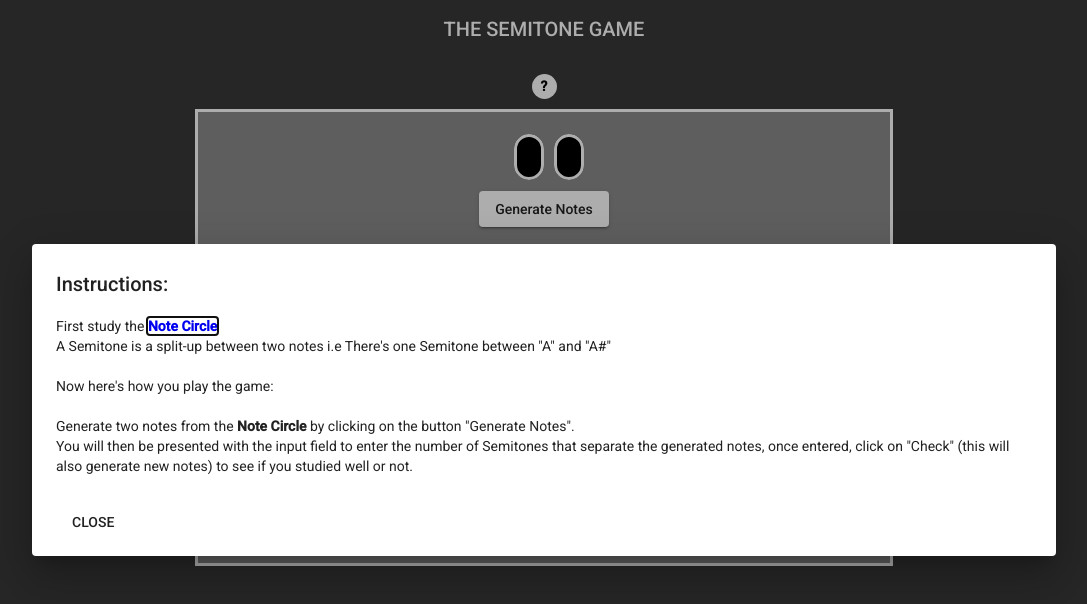
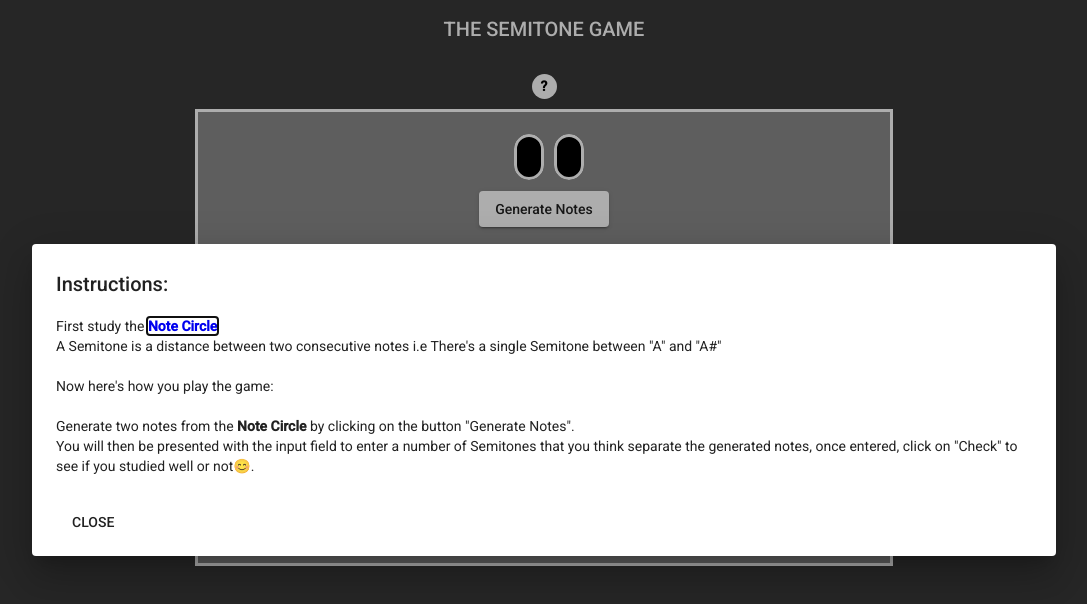
Before and after one commit to Kagiso-007/THE-SEMITONE-GAME, an Angular app: page / in a window 1280 px wide. Shown: the top 604 px of the page, without its empty margins (96-1183 px from the left). Built offline with nearby package versions, Linux system fonts and the light colour scheme; what @angular-redux/store would draw is missing.

Commit message:
made a minor update to the instruction dialog

```diff
--- a/src/app/instruction-dialog/instruction-dialog.component.html
+++ b/src/app/instruction-dialog/instruction-dialog.component.html
@@ -2,12 +2,12 @@
 <div mat-dialog-content>
 <p>First study the <a href="https://dp33wesms957s.cloudfront.net/images/modules/BCS5/BC-152-NoteCircle.gif" target="_blank">
    <b>Note Circle</b></a>.<br/>
-A Semitone is a split-up between two notes i.e There's one Semitone between "A" and "A#"<br/>
+A Semitone is a distance between two consecutive notes i.e There's a single Semitone between "A" and "A#"<br/>
 <br/>
 Now here's how you play the game:<br/><br/>
 Generate two notes from the <b>Note Circle</b> by clicking on the button "Generate Notes". <br/>
-You will then be presented with the input field to enter the number of Semitones that separate the generated notes,
-once entered, click on "Check" (this will also generate new notes) to see if you studied well or not.</p>
+You will then be presented with the input field to enter a number of Semitones that you think separate the generated notes,
+once entered, click on "Check" to see if you studied well or not😊.</p>
 </div>
 <div mat-dialog-actions>
 <button mat-button mat-dialog-close>CLOSE</button>
```
